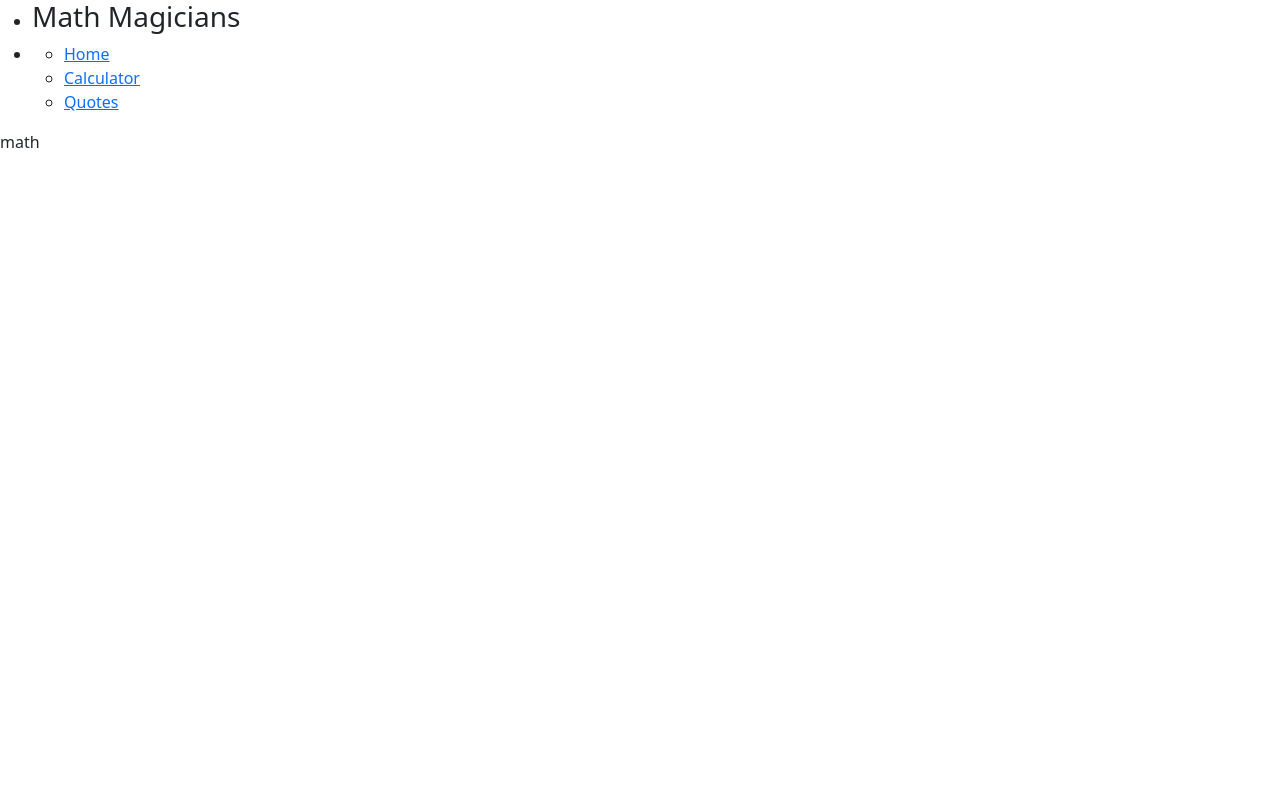
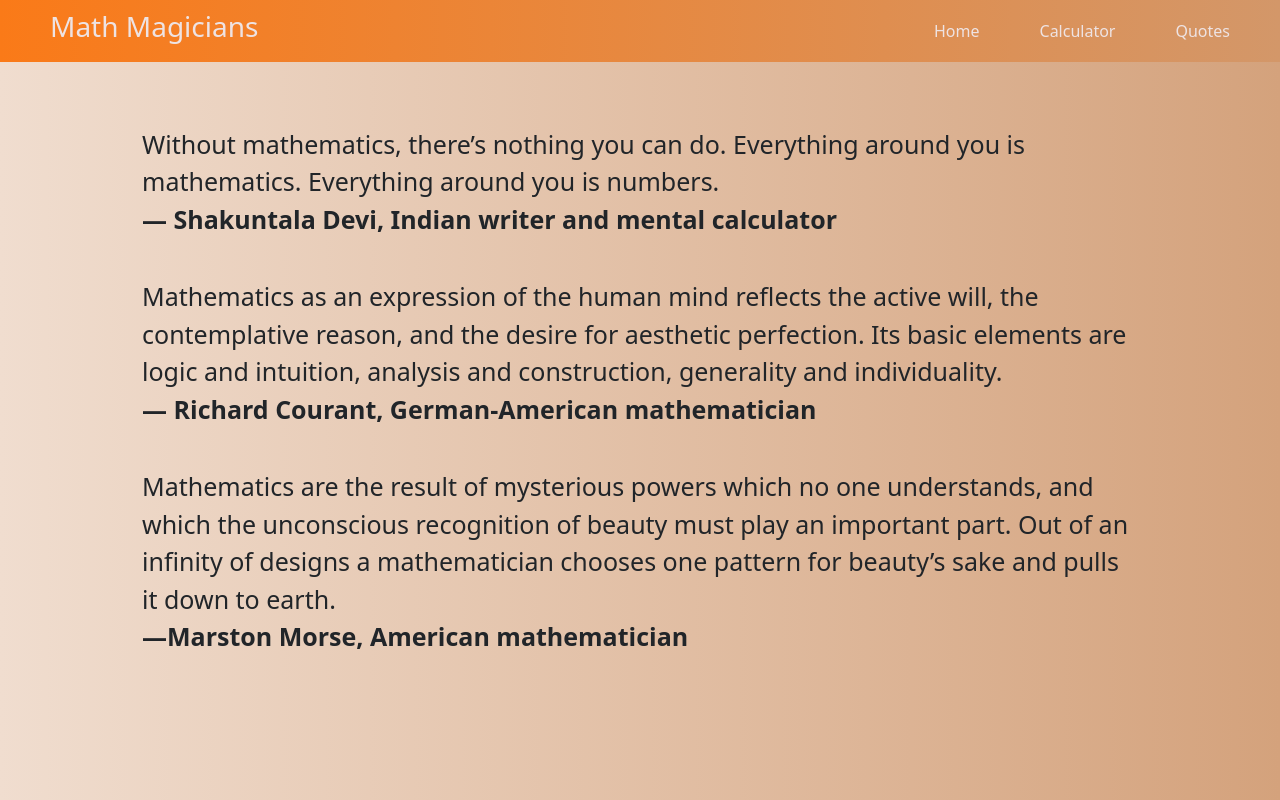
Before and after one commit to Ibizugbe/math-Magician, a React (Create React App) app: page /components/Quotes in a window 1280 px wide. Built offline with nearby package versions, Linux system fonts and the light colour scheme.

Commit message:
add style to Project

```diff
--- a/src/App.css
+++ b/src/App.css
@@ -2,10 +2,38 @@ body {
   margin: 0;
   padding: 0;
   height: 100vh;
+  background: linear-gradient(to right, #f0ddcf, #d4a27c);
 }
 
 * {
   box-sizing: border-box;
+}
+
+ul {
+  list-style-type: none;
+}
+
+.nav-links {
+  color: #eee3e3;
+  text-decoration: none;
+}
+
+.nav-ul {
+  display: flex;
+  align-items: center;
+  gap: 60px;
+}
+
+.nav-brand {
+  color: #eee3e3;
+}
+
+.nav-container {
+  display: flex;
+  justify-content: space-between;
+  align-items: center;
+  padding: 10px 50px 10px 50px;
+  background: linear-gradient(to right, #fa7a18, #d39769);
 }
 
 .calculator-container {
@@ -18,6 +46,11 @@ body {
 .calculator-keys {
   display: grid;
   grid-template-columns: auto auto auto auto;
+}
+
+.calculator-text {
+  color: #39342f;
+  font-size: 35px;
 }
 
 .span-2 {
@@ -44,6 +77,7 @@ h1 {
 
 .calculator-display {
   background-color: #918a8a;
+  word-wrap: break-word;
 }
 
 .bg-orange {
@@ -53,3 +87,7 @@ h1 {
 .bg-orange:hover {
   background-color: #7e3e0c;
 }
+
+.quotes {
+  font-size: 25px;
+}
--- a/src/components/Calculator.js
+++ b/src/components/Calculator.js
@@ -22,6 +22,14 @@ const Calculator = () => {
   return (
     <>
       <main>
+        <div className="container-fluid">
+          <div className="row">
+            <div className="col-6 pt-5 mt-5">
+              <p className="calculator-text pt-5 mt-5 ps-5 animate__animated animate__zoomInUp">
+                Let&lsquo;s do some math ==&gt;
+              </p>
+            </div>
+            <div className="col-6 d-flex justify-content-center pt-5 mt-5">
               <div className="calculator-container animate__animated animate__rubberBand">
                 <div
                   className="calculator-display animate__animated animate__bounceInRight"
@@ -123,6 +131,9 @@ const Calculator = () => {
                   </button>
                 </div>
               </div>
+            </div>
+          </div>
+        </div>
       </main>
     </>
   );
--- a/src/components/Home.js
+++ b/src/components/Home.js
@@ -1,13 +1,34 @@
-import React from 'react';
+import React from "react";
 
 const Home = () => (
   <main>
-    <h3>Welcome to Our page</h3>
-    <p>
-      Lorem ipsum dolor, sit amet consectetur adipisicing elit. Magni sunt
-      nesciunt harum praesentium eius assumenda voluptatibus minus vitae ullam
-      porro excepturi vero quod at dolorem ipsam libero, debitis, quidem ut!
-    </p>
+    <div className="container-fluid p-5">
+      <h3>Welcome to Our page</h3>
+      <p>
+        Lorem ipsum dolor sit amet consectetur adipisicing elit. Explicabo
+        dolorum reiciendis in distinctio architecto, natus laboriosam deleniti
+        fugit! Ab quibusdam sapiente voluptas quaerat, libero sint et quas,
+        voluptate repudiandae nobis eum vero. Similique, sapiente. Debitis nobis
+        sint eius ut. Architecto inventore ex unde non, optio recusandae nobis
+        itaque voluptates mollitia obcaecati, autem libero nesciunt veritatis
+        velit? Non, harum consectetur doloribus adipisci dolor incidunt numquam
+        voluptates! Numquam accusamus quia odio, neque unde quos repellendus
+        eligendi amet ullam facilis saepe ut sint.
+      </p>
+      <p className="pt-3">
+        Lorem ipsum dolor sit amet consectetur, adipisicing elit. Ducimus
+        quaerat magnam dolorum, asperiores sequi velit. Dolorem dolore porro,
+        laudantium mollitia commodi, maiores voluptate dicta accusamus
+        necessitatibus dolorum laborum iure repudiandae aperiam sint quisquam
+        quo minima sit consectetur laboriosam nam? Dolorum obcaecati aliquid ex.
+        Molestiae saepe dolore magni rem error id repudiandae eligendi dicta
+        nesciunt neque assumenda, magnam, explicabo nisi maxime iste optio nemo
+        maiores minus accusamus. Odio harum distinctio ad dolorem eaque aperiam
+        adipisci modi voluptates provident rerum consequatur facilis, atque
+        quaerat hic numquam repellendus tempora. Necessitatibus iure aspernatur
+        qui.
+      </p>
+    </div>
   </main>
 );
 
--- a/src/components/Nav.js
+++ b/src/components/Nav.js
@@ -1,5 +1,5 @@
-import React from "react";
-import { Link } from "react-router-dom";
+import React from 'react';
+import { Link } from 'react-router-dom';
 
 export default function Nav() {
   return (
@@ -11,15 +11,21 @@ export default function Nav() {
               <h3>Math Magicians</h3>
             </li>
             <li className="nav-li">
-              <ul>
-                <li className="nav-links">
-                  <Link to="/">Home</Link>
+              <ul className="nav-ul">
+                <li>
+                  <Link to="/" className="nav-links">
+                    Home
+                  </Link>
+                </li>
+                <li>
+                  <Link to="/components/Calculator" className="nav-links">
+                    Calculator
+                  </Link>
                 </li>
                 <li className="nav-links">
-                  <Link to="/components/Calculator">Calculator</Link>
-                </li>
-                <li className="nav-links">
-                  <Link to="/components/Quotes">Quotes</Link>
+                  <Link to="/components/Quotes" className="nav-links">
+                    Quotes
+                  </Link>
                 </li>
               </ul>
             </li>
--- a/src/components/Quotes.js
+++ b/src/components/Quotes.js
@@ -1,8 +1,36 @@
-import React from 'react';
+import React from "react";
 
 const Quotes = () => (
   <main>
-    <p>math</p>
+    <div className="container p-5">
+      <p className="quotes pt-0 p-4 animate__animated animate__fadeInDownBig">
+        Without mathematics, there’s nothing you can do. Everything around you
+        is mathematics. Everything around you is numbers.
+        <br />
+        <span className="fw-bold">
+          — Shakuntala Devi, Indian writer and mental calculator
+        </span>
+      </p>
+      <p className="quotes pt-0 p-4 animate__animated animate__fadeInRight">
+        Mathematics as an expression of the human mind reflects the active will,
+        the contemplative reason, and the desire for aesthetic perfection. Its
+        basic elements are logic and intuition, analysis and construction,
+        generality and individuality.
+        <br />
+        <span className="fw-bold">
+          {" "}
+          — Richard Courant, German-American mathematician
+        </span>
+      </p>
+      <p className="quotes pt-0 p-4 animate__animated animate__fadeInUpBig">
+        Mathematics are the result of mysterious powers which no one
+        understands, and which the unconscious recognition of beauty must play
+        an important part. Out of an infinity of designs a mathematician chooses
+        one pattern for beauty’s sake and pulls it down to earth.
+        <br />
+        <span className="fw-bold"> —Marston Morse, American mathematician</span>
+      </p>
+    </div>
   </main>
 );
 
```
Lines whose indentation alone changed are shown as unchanged.
